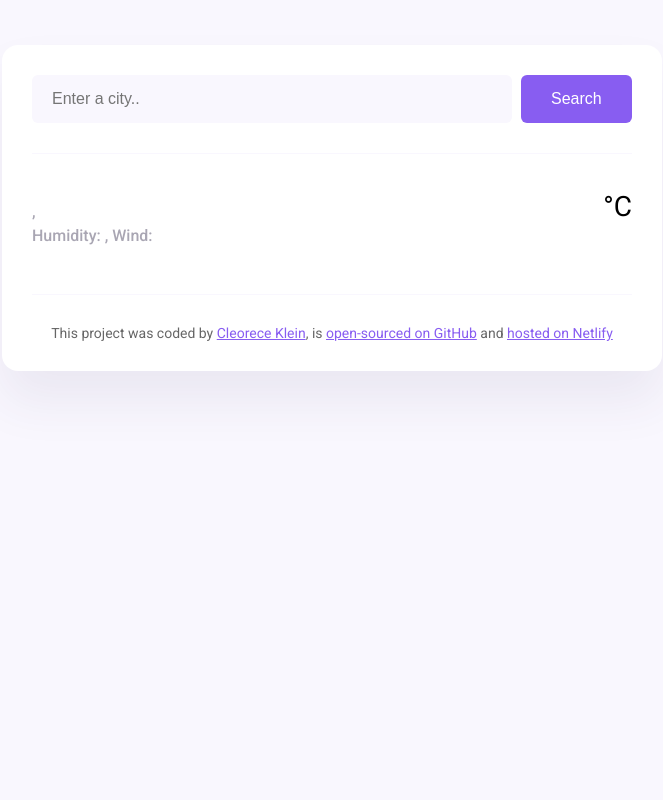
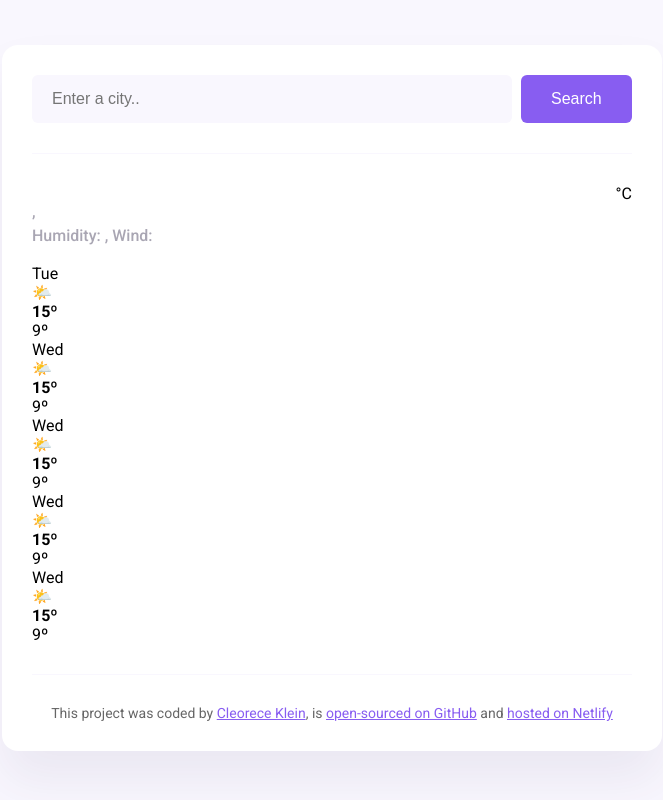
Before and after one commit to Ultimatewaifu/PLUS-FINALPROJECT, a plain HTML site: page index.html in a window 1280 px wide. Shown: the whole page, without its empty margins (308-971 px from the left). Drawn offline with nearby package versions, Linux system fonts and the light colour scheme; no server answers.

Commit message:
Update index.html

```diff
--- a/index.html
+++ b/index.html
@@ -11,7 +11,7 @@
     />
     <link rel="stylesheet" href="src/style.css" />
     <script src="https://cdn.jsdelivr.net/npm/axios@1.1.2/dist/axios.min.js"></script>
-    <title>Weather App</title>
+    <title>Meteo App</title>
   </head>
   <body>
     <div class="weather-app">
@@ -42,10 +42,61 @@
           <div class="weather-app-temperature-container">
             <div id="icon"></div>
             <div class="weather-app-temperature" id="temperature"></div>
-            <div class="weatehr-app-unit">°C</div>
+            <div class="weather-app-unit">°C</div>
           </div>
         </div>
-      </main>
+        <div class="weather-forecast">
+          <div class="weather-forecast-day">
+            <div class="weather-forecast-date">Tue</div>
+            <div class="weather-forecast-icon">🌤️</div>
+            <div class="weather-forecast-temperatures">
+              <div class="weather-forecast-temperature">
+                <strong>15º</strong>
+              </div>
+              <div class="weather-forecast-temperature">9º</div>
+            </div>
+          </div>
+          <div class="weather-forecast-day">
+            <div class="weather-forecast-date">Wed</div>
+            <div class="weather-forecast-icon">🌤️</div>
+            <div class="weather-forecast-temperatures">
+              <div class="weather-forecast-temperature">
+                <strong>15º</strong>
+              </div>
+              <div class="weather-forecast-temperature">9º</div>
+            </div>
+          </div>
+          <div class="weather-forecast-day">
+            <div class="weather-forecast-date">Wed</div>
+            <div class="weather-forecast-icon">🌤️</div>
+            <div class="weather-forecast-temperatures">
+              <div class="weather-forecast-temperature">
+                <strong>15º</strong>
+              </div>
+              <div class="weather-forecast-temperature">9º</div>
+            </div>
+          </div>
+          <div class="weather-forecast-day">
+            <div class="weather-forecast-date">Wed</div>
+            <div class="weather-forecast-icon">🌤️</div>
+            <div class="weather-forecast-temperatures">
+              <div class="weather-forecast-temperature">
+                <strong>15º</strong>
+              </div>
+              <div class="weather-forecast-temperature">9º</div>
+            </div>
+            <div class="weather-forecast-day">
+                <div class="weather-forecast-date">Wed</div>
+                <div class="weather-forecast-icon">🌤️</div>
+                <div class="weather-forecast-temperatures">
+                  <div class="weather-forecast-temperature">
+                    <strong>15º</strong>
+                  </div>
+                  <div class="weather-forecast-temperature">9º</div>
+                </div>
+              </div>
+            </div>
+          </main>
 
       <footer>
         This project was coded by
```
